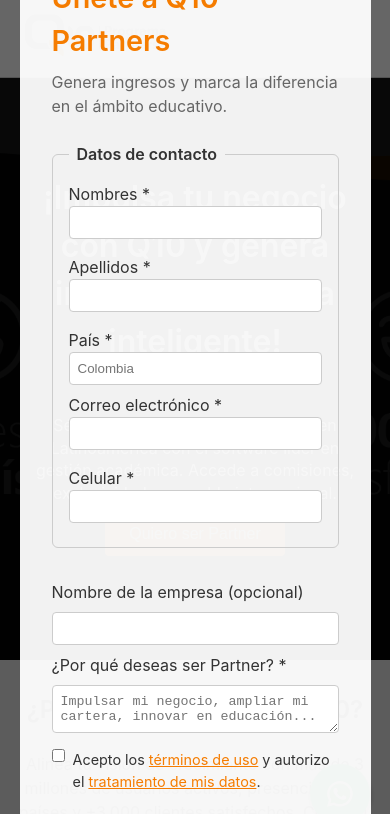
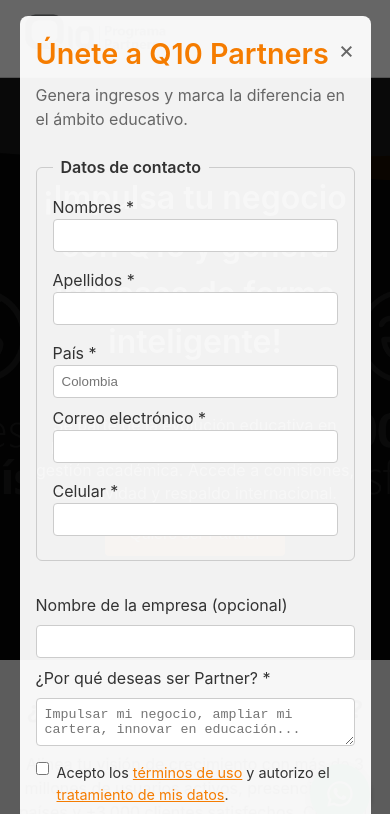
Before and after one commit to deividpa/Q10, a website built with Vite: page index.html in a window 390 px wide. Both pictures are taken after a click on the button "Quiero ser Partner". Shown: the top 814 px of the page. Built offline with nearby package versions, Linux system fonts and the light colour scheme.

Commit message:
feat: add styles for modal content to improve layout and usability in mobile devices

```diff
--- a/src/style.css
+++ b/src/style.css
@@ -499,4 +499,10 @@
     text-align: center;
     margin-top: 1.5rem;
   }
+  .modal-content {
+    width: 95%;
+    padding: 1rem;
+    max-height: calc(100vh - 2rem);
+    overflow-y: auto;
+  }
 }
```
